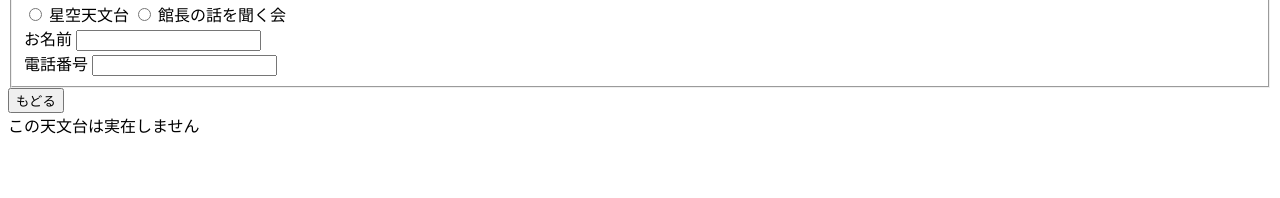
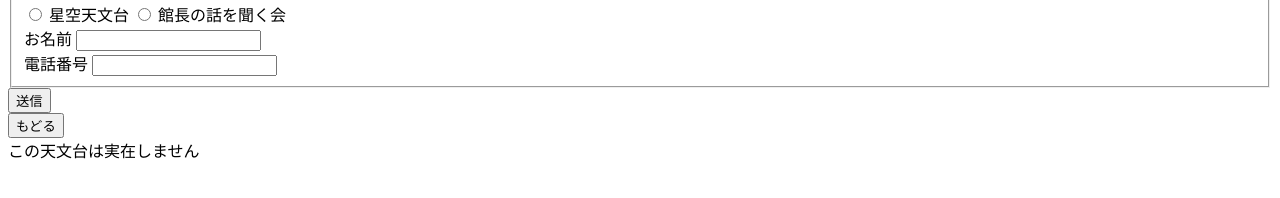
Before and after one commit to ick2321007/prg20241118, a plain HTML site: page app.html in a window 1280 px wide. Shown: the part 116-314 px from the top of the page. Drawn offline with Linux system fonts and the light colour scheme.

Commit message:
2025/1/9 3

```diff
--- a/app.html
+++ b/app.html
@@ -26,6 +26,7 @@
                     <input type="text">
                 </div>
             </fieldset>
+            <input type="submit" value="送信">
         </form>
         <button onclick="location.href='./index.html'" type="button">もどる</button>
         <br>
```
